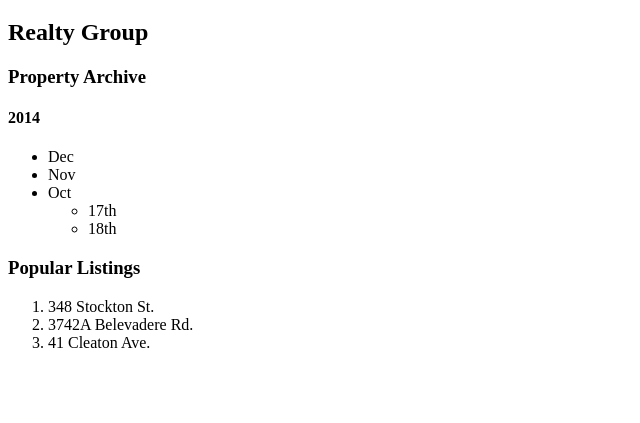
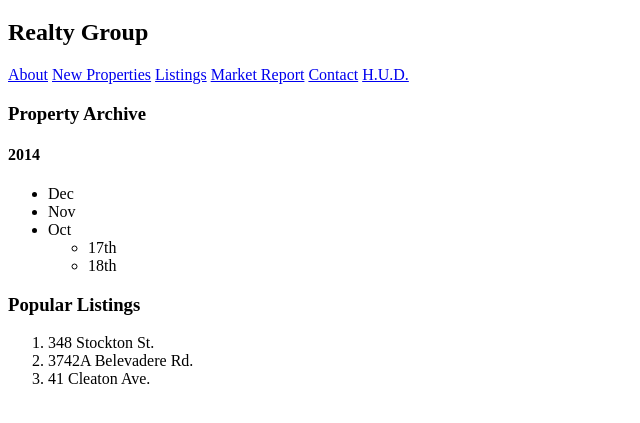
Before and after one commit to cannoli9917/exceptional-realty, a plain HTML site: page real-estate-listings.html in a window 1280 px wide. Shown: the part 61-484 px from the top of the page, without its empty margins (0-640 px from the left). Drawn offline with Linux system fonts and the light colour scheme.

Commit message:
added text

```diff
--- a/real-estate-listings.html
+++ b/real-estate-listings.html
@@ -2,11 +2,19 @@
 <html lang="en" dir="ltr">
   <head>
     <meta charset="utf-8">
-    <title>Exceptional Realty Group - Luxury Homes - About</title>
+    <title>Exceptional Realty Group - Luxury Homes - Listings</title>
   </head>
   <body>
     <h1>Exceptional</h1>
     <h2>Realty Group</h2>
+    <!-- Links -->
+    <a href="index.html">About</a>
+    <a href="new-properties.html">New Properties</a>
+    <a href="real-estate-listings.html">Listings</a>
+    <a href="market-report.html">Market Report</a>
+    <a href="contact.html">Contact</a>
+    <a href="http://hud.gov" target="_blank">H.U.D.</a>
+
     <h3>Property Archive</h3>
     <h4>2014</h4>
     <!-- unordered list --!>
```
Also changed, not shown: index.html (+1 -0 lines).
